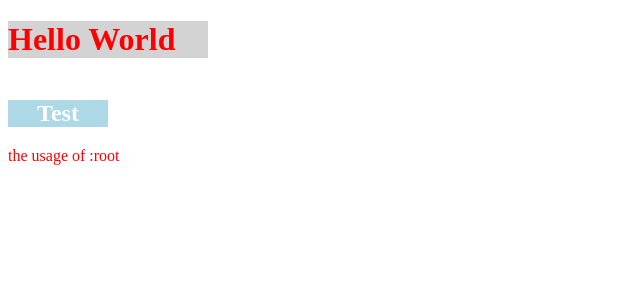
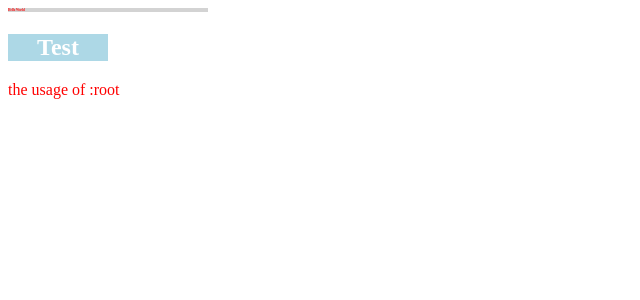
Before and after one commit to xiexuanzheng123/PostCSS, a React app: page / in a window 1280 px wide. Shown: the top 300 px of the page, without its empty margins (0-640 px from the left). Built offline with nearby package versions, Linux system fonts and the light colour scheme.

Commit message:
the usage of calc

```diff
--- a/components/App.js
+++ b/components/App.js
@@ -1,5 +1,6 @@
 import React from 'react';
 import style from './App.css';
+import calc from './calc.css';
 
 class App extends React.Component {
     render() {
--- /dev/null
+++ b/components/calc.css
@@ -0,0 +1,6 @@
+:root {
+    --fontSize: 0.1rem;
+}
+h1 {
+    font-size: calc(var(--fontSize) * 2);
+}
--- a/package.json
+++ b/package.json
@@ -31,6 +31,8 @@
     "extract-text-webpack-plugin": "^3.0.0",
     "html-webpack-plugin": "^2.30.1",
     "postcss": "^6.0.8",
+    "postcss-cssnext": "^3.0.2",
+    "postcss-custom-properties": "^6.1.0",
     "postcss-import": "^10.0.0",
     "postcss-loader": "^2.0.6",
     "postcss-modules-values": "^1.3.0",
--- a/postcss.config.js
+++ b/postcss.config.js
@@ -1,6 +1,7 @@
 module.exports = {
     plugins: [
         require('precss'),
-        require('autoprefixer')
+        require('autoprefixer'),
+        require('postcss-cssnext')
     ]
 };
```
